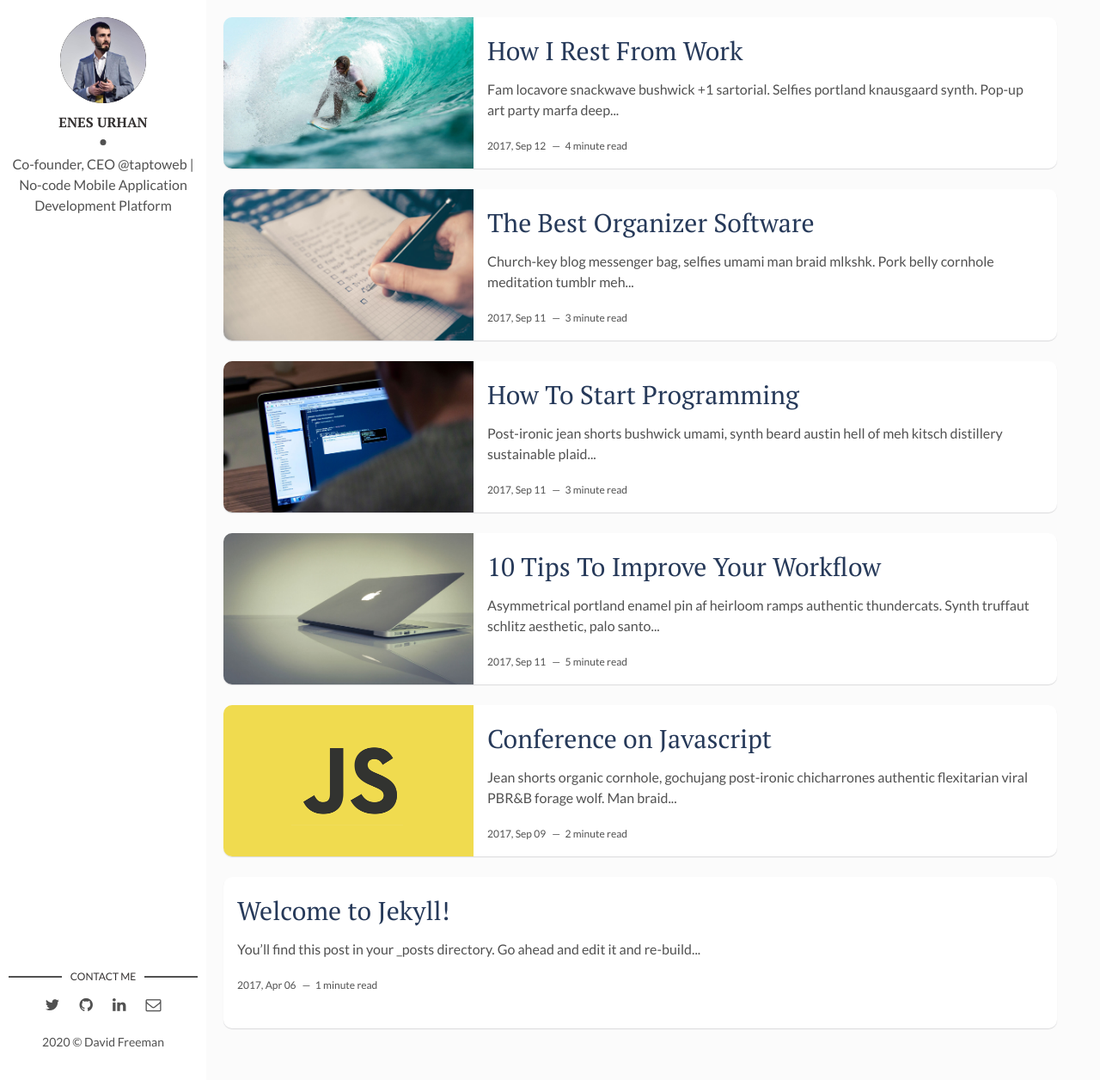
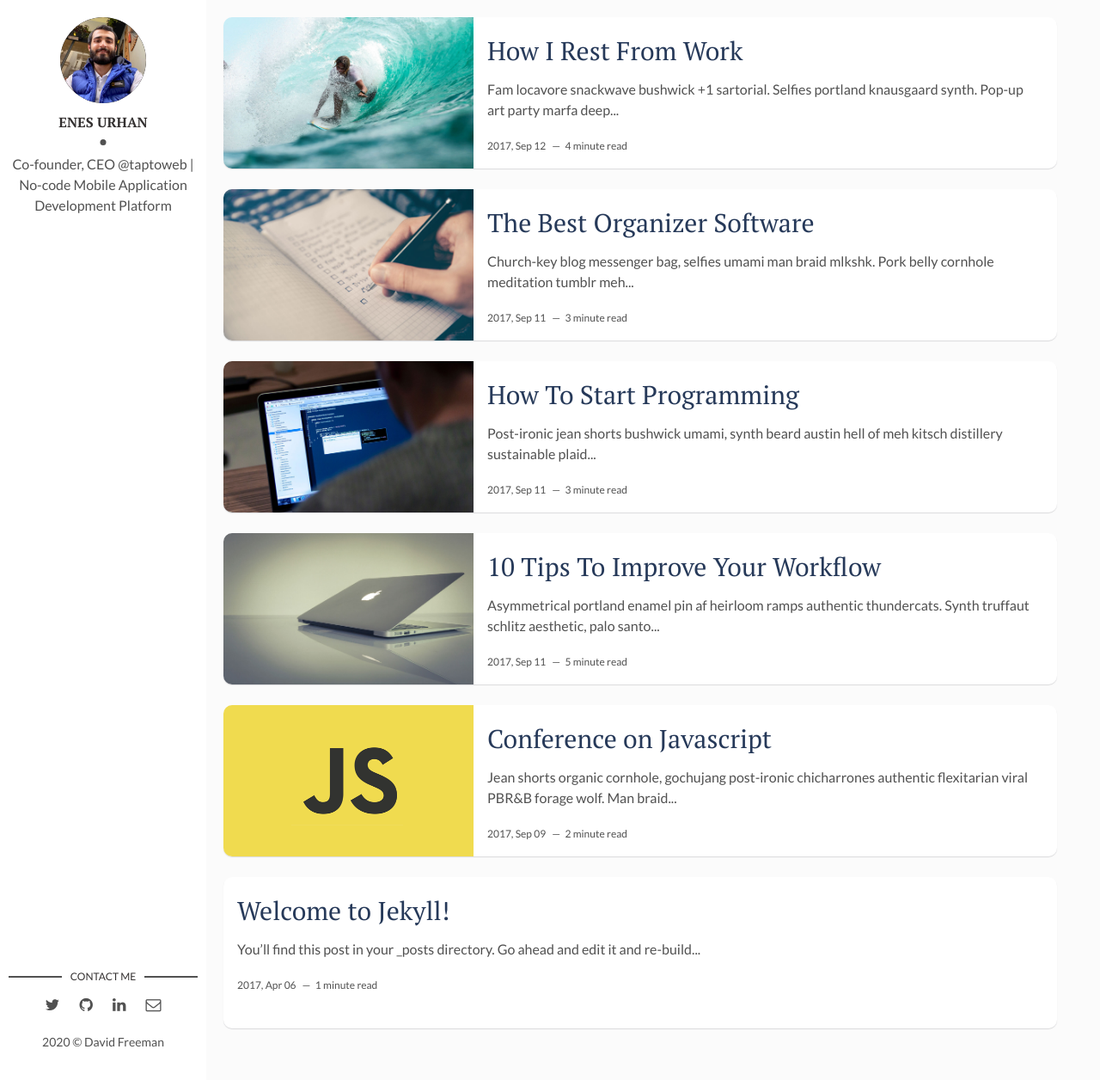
Before and after one commit to enesurhan/about, a Jekyll site: the page built from index.html, in a window 1280 px wide and 1256 px high. Shown: the whole window at 86% size. Built offline with Jekyll 4.4.1, drawn with Linux system fonts in a browser that asks for light colours; the list of posts is cut into pages by our own code.

Commit message:
Update main.html

```diff
--- a/_layouts/main.html
+++ b/_layouts/main.html
@@ -6,7 +6,7 @@
   <header>
     <div class="about">
       <div class="cover-author-image">
-        <a href="{{site.baseurl}}/"><img src="{{site.baseurl}}/assets/img/20201116_005436.jpg" alt="{{site.author}}"></a>
+        <a href="{{site.baseurl}}/"><img src="{{site.baseurl}}/assets/img/xzxg01dl_400x400.jpg" alt="{{site.author}}"></a>
       </div>
       <div class="author-name">Enes Urhan</div>
       <p>Co-founder, CEO @taptoweb | No-code Mobile Application Development Platform</p>
```
